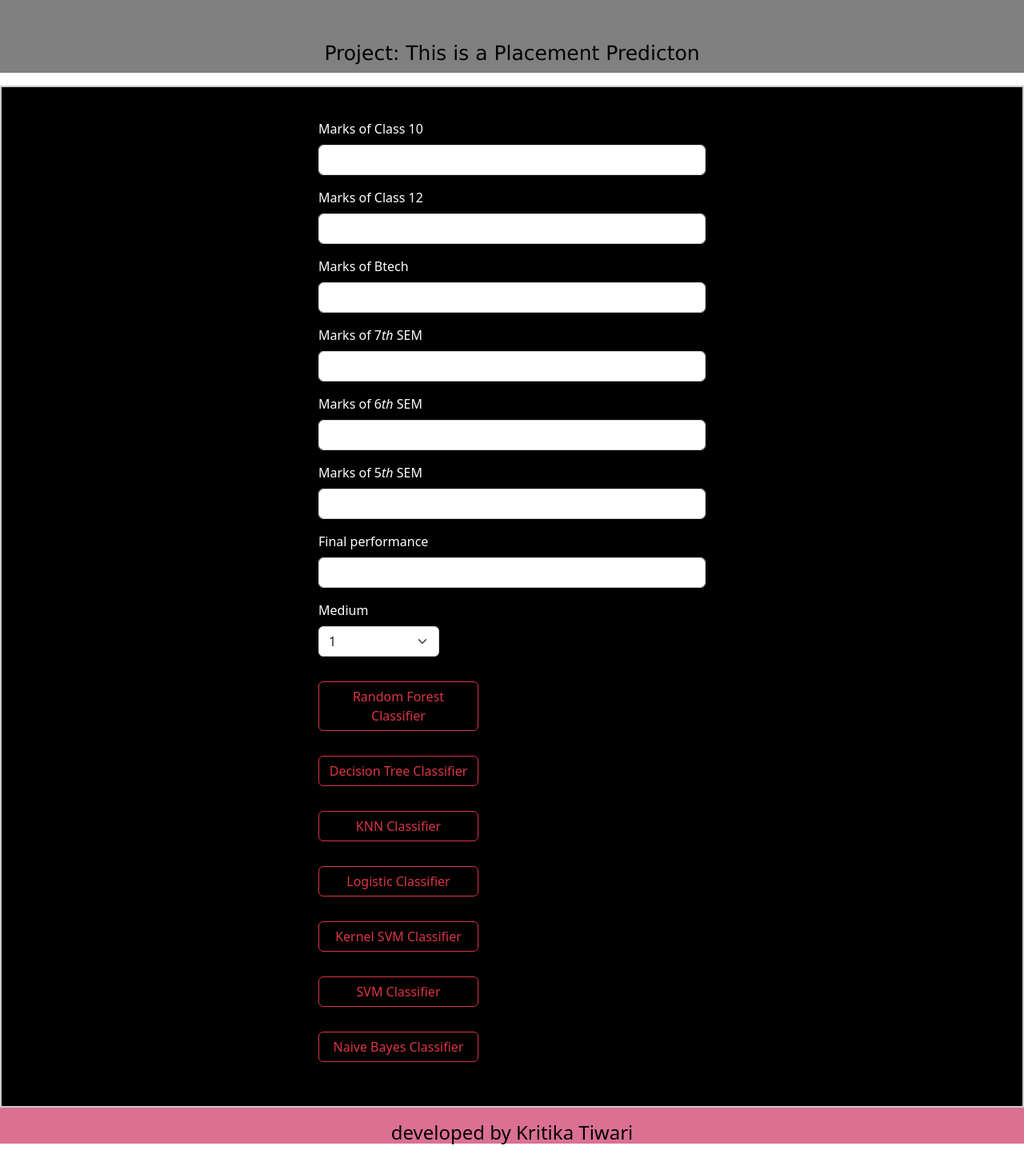
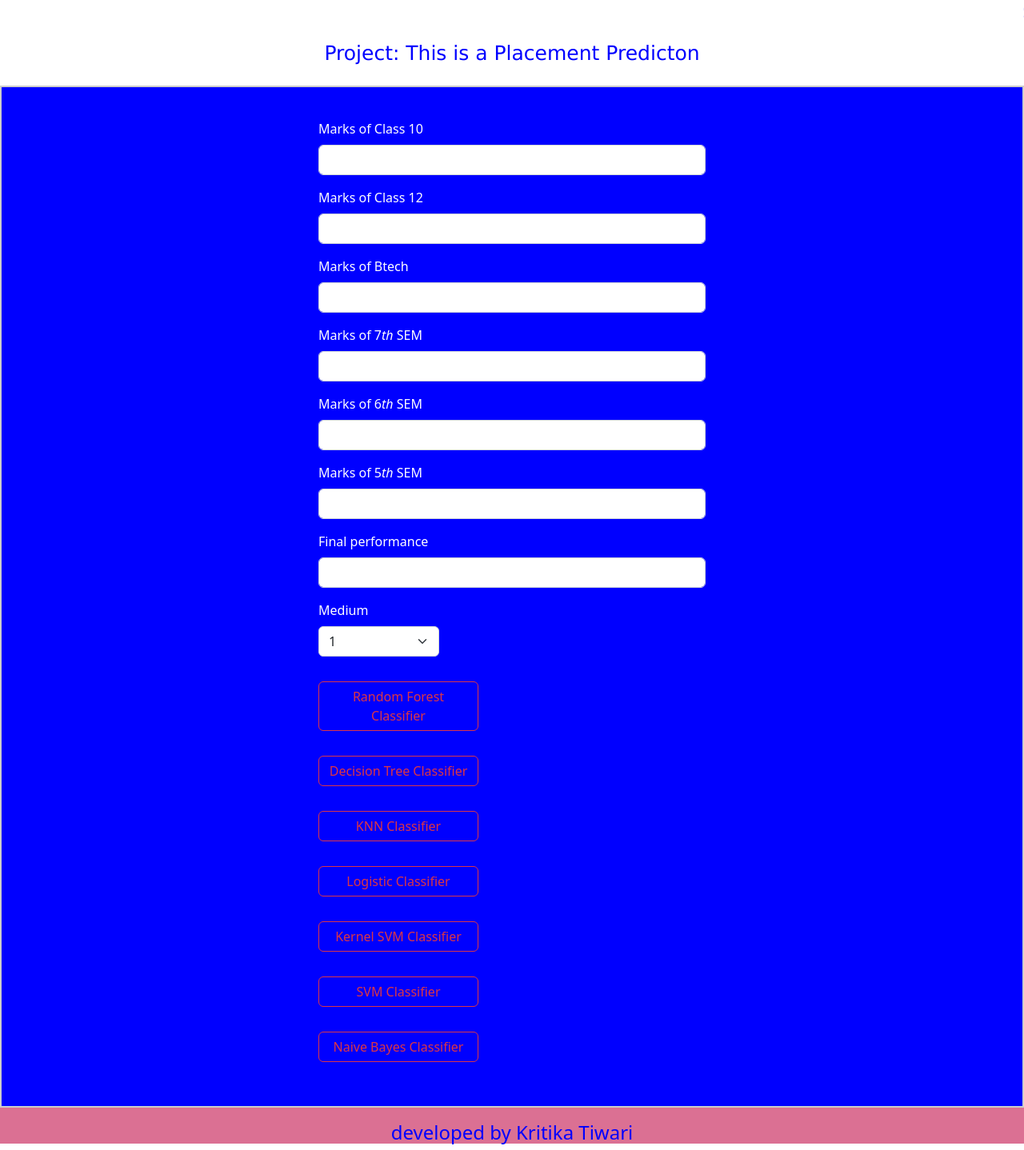
Before and after one commit to KritikaTiwari/Project6, a Flask app: page / in a window 1280 px wide. Shown: the whole page at 80% size. Run offline with Flask 2, Linux system fonts and the light colour scheme; parts of the project's set-up code (start-up, migrations or seed data) failed here and were passed over.

Commit message:
Update index.html

```diff
--- a/templates/index.html
+++ b/templates/index.html
@@ -23,7 +23,7 @@
             text-align: center;
             padding-top: 10px;
             padding-bottom: 5px;
-            color: #000;
+            color:blue;
         }
 
         .form1 {
@@ -37,7 +37,7 @@
             border-left-width: 250px;
             border: 2px solid #ccc;
             /* padding: 30px; */
-            background: #000;
+            background:blue;
 
         }
 
@@ -47,8 +47,8 @@
         }
 
         .head {
-            color: #000;
-            background-color: gray;
+            color:blue;
+            background-color:white;
             vertical-align: top;
             font-size: 20px;
 
@@ -57,7 +57,7 @@
 
         .tail {
             padding-top: 17px;
-            color: #000;
+            color:blue;
             background-color: palevioletred;
             vertical-align: bottom;
         }
```
